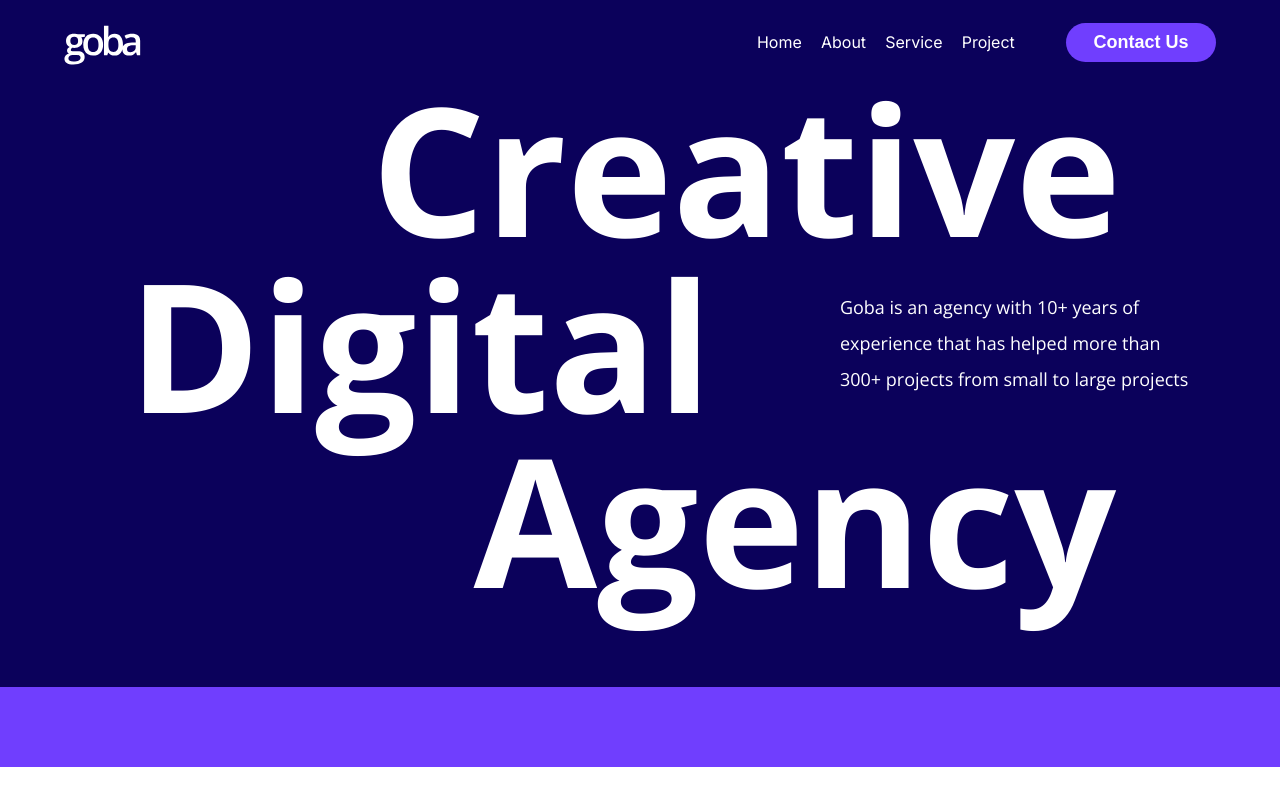
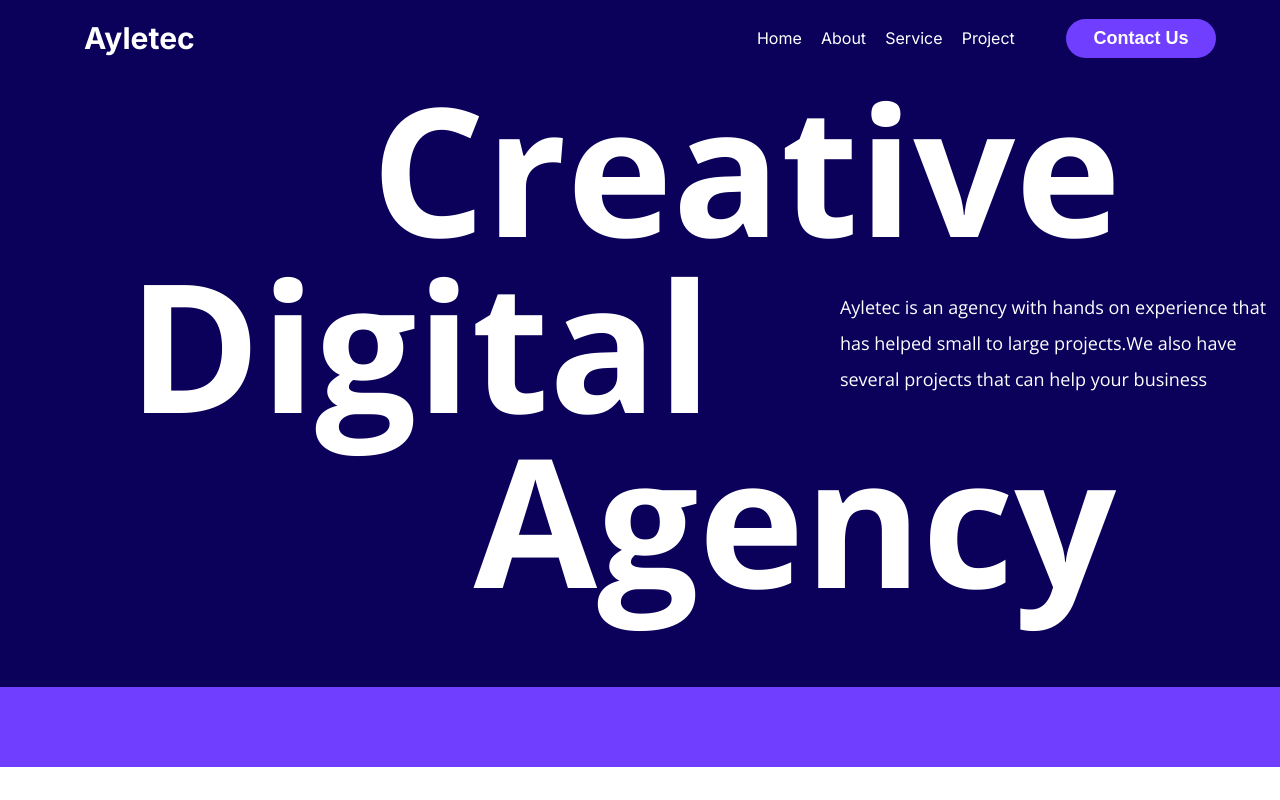
Before and after one commit to hafizali05/company-website, a Next.js app: page / in a window 1280 px wide. Shown: the top 800 px of the page. Built offline with nearby package versions, Linux system fonts and the light colour scheme.

Commit message:
name change to ayletec

```diff
--- a/app/layout.tsx
+++ b/app/layout.tsx
@@ -26,16 +26,16 @@ export default function RootLayout({
     <html lang="en">
       <body className={inter.className}>
         <NavBar />
-        <div className="home"/>
-        <Hero/>
+        <div className="home" />
+        <Hero />
         <LogoBox />
 
         <DescBox
-        id={"about"}
+          id={"about"}
           headingOne={"ABOUT US"}
           headingTwo={"We Always<br/>Prioritize Quality<br/>And Unique Style"}
           desc={
-            "Goba is an agency with 10+ years of experience<br/>that has helped more than 300+ projects from<br/>small to large projects. We also have several<br/>projects that can help your business"
+            "Ayletec is an agency with hands on experience <br/> that has helped small to large projects.<br/> We also have several projects that can help your business"
           }
           button={"Contact Us"}
         />
@@ -48,7 +48,7 @@ export default function RootLayout({
           priority
         />
         <DescBox
-         id={"service"}
+          id={"service"}
           headingOne={"SERVICE"}
           headingTwo={
             "Provide The Best<br/>Offer According To<br/>Your Needs<br/>"
@@ -89,7 +89,7 @@ export default function RootLayout({
           />
         </section>
         <DescBox
-         id={"project"}
+          id={"project"}
           headingOne={"SERVICE"}
           headingTwo={"Some of The<br/>Projects We Have <br/>As Well<br/>"}
           desc={
--- a/components/Footer.tsx
+++ b/components/Footer.tsx
@@ -30,13 +30,11 @@ const Footer = () => {
             priority
           />
           <p className={styles.paraOne}>
-            Goba is an agency with 10+ years of
-            <br />
-            experience that has helped more than
-            <br />
-            300+ projects from small to large projects
+            Ayletec is an agency with hands on experience
+            that has helped small to large projects. We also have several
+            projects that can help your business
           </p>
-          <p className={styles.paraTwo}>2022 Terke. All rights reserved</p>
+          <p className={styles.paraTwo}>2023 Terke. All rights reserved</p>
         </div>
         <div>
           <ul>
--- a/components/Hero.tsx
+++ b/components/Hero.tsx
@@ -7,10 +7,7 @@ const Hero = () => {
       <div>
         <h1>Digital</h1>
         <p>
-          Goba is an agency with 10+ years of <br />
-          experience that has helped more than
-          <br />
-          300+ projects from small to large projects
+          Ayletec is an agency with hands on experience that has helped small to large projects.We also have several projects that can help your business
         </p>
       </div>
 
--- a/components/NavBar.module.css
+++ b/components/NavBar.module.css
@@ -8,6 +8,11 @@
   width: 90%;
   max-width: 1500px;
   margin-inline: auto;
+}
+.companyName {
+  font-size: 30px;
+  font-weight: bold;
+  padding: 20px
 }
 
 .mainNav {
--- a/components/NavBar.tsx
+++ b/components/NavBar.tsx
@@ -14,16 +14,9 @@ const NavBar = () => {
     <nav className={styles.nav}>
       <div className={`${styles.container} ${styles.mainNav}`}>
         {/* Desktop Nav */}
-        <div>
-          <Image
-            src="/logo.svg"
-            alt="Company Logo"
-            width={80}
-            height={80}
-            priority
-          />
+        <div className={styles.companyName}>
+          Ayletec
         </div>
-
         <div className={styles.navLinksContainer}>
           <ul className={styles.navLinks}>
             <li>
```
